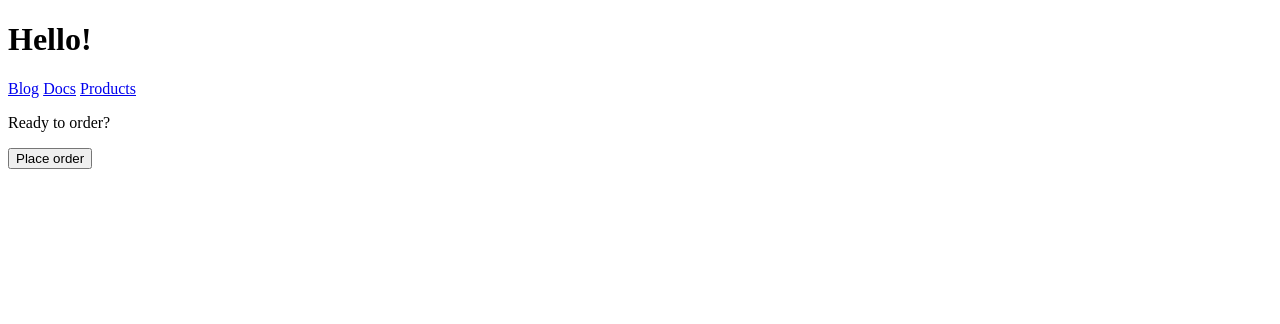
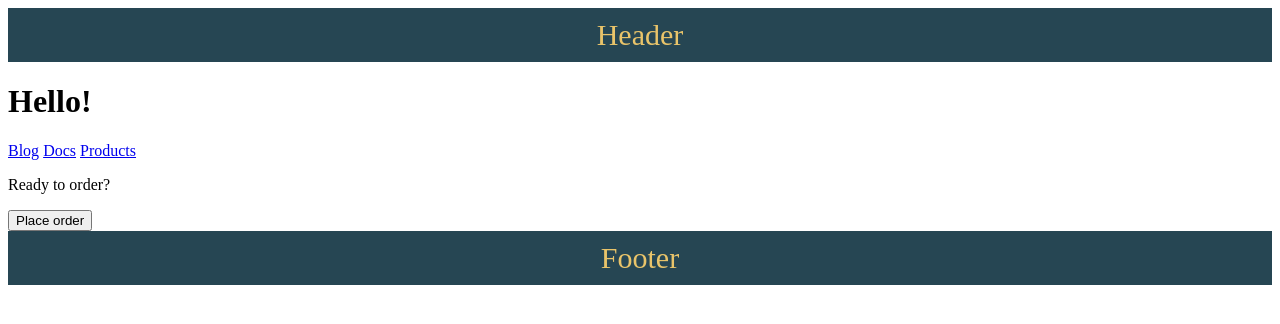
Before and after one commit to Erikote04/SvelteKit-Demo, a SvelteKit app: page / in a window 1280 px wide. Shown: the top 324 px of the page. Built offline with nearby package versions, Linux system fonts and the light colour scheme.

Commit message:
[Layout] Layout (header + footer) for all pages

```diff
--- /dev/null
+++ b/src/routes/+layout.svelte
@@ -0,0 +1,21 @@
+<header class="layout-header">Header</header>
+<slot />
+<footer class="layout-footer">Footer</footer>
+
+<style>
+	.layout-header {
+		background-color: #264653;
+		color: #e9c46a;
+		font-size: 30px;
+		text-align: center;
+		padding: 10px;
+	}
+
+	.layout-footer {
+		background-color: #264653;
+		color: #e9c46a;
+		font-size: 30px;
+		text-align: center;
+		padding: 10px;
+	}
+</style>
```
